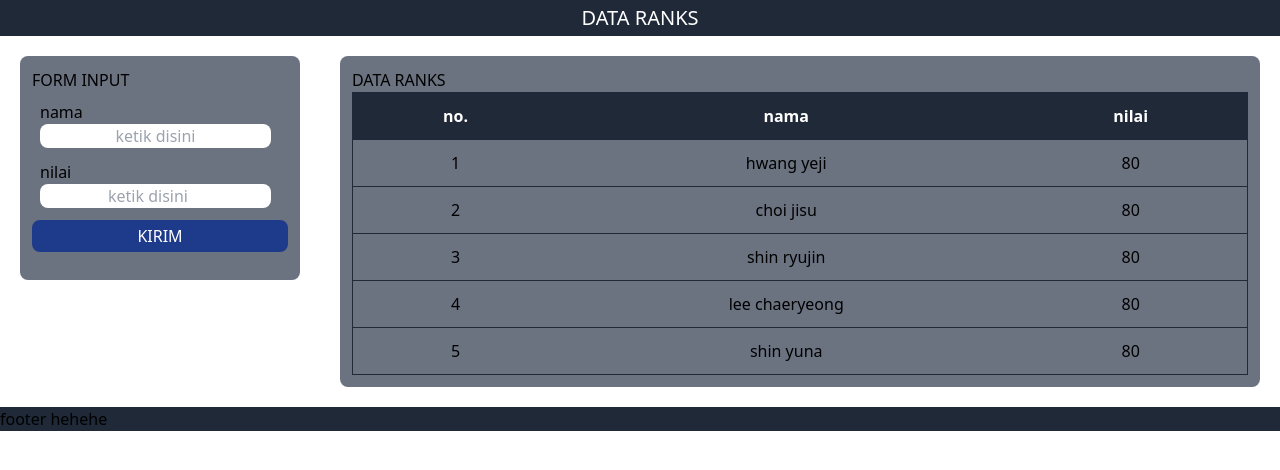
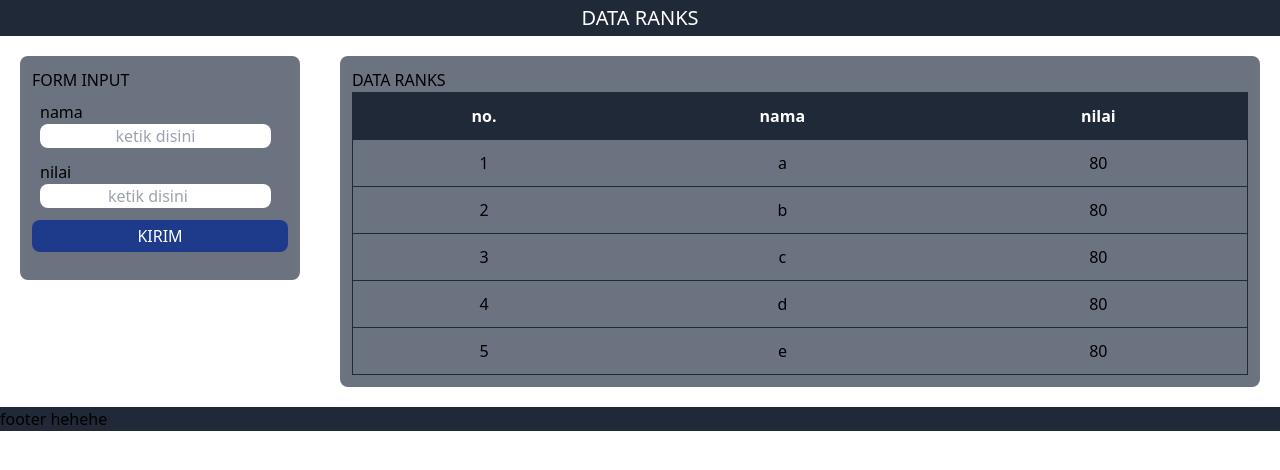
Before and after one commit to putrinailah/tugas_tailwind, a plain HTML site: page tugas_tailwind/index.html in a window 1280 px wide. Drawn offline with nearby package versions, Linux system fonts and the light colour scheme.

Commit message:
index.html

```diff
--- a/tugas_tailwind/index.html
+++ b/tugas_tailwind/index.html
@@ -48,27 +48,27 @@
                             <tbody class="text-center border border-gray-800 ">
                                 <tr class="border border-gray-800">
                                     <td class="px-6 py-3">1</td>
-                                    <td class="px-6 py-3">hwang yeji</td>
+                                    <td class="px-6 py-3">a</td>
                                     <td class="px-6 py-3">80</td>
                                 </tr>
                                 <tr class="border border-gray-800">
                                     <td class="px-6 py-3">2
-                                    <td class="px-6 py-3">choi jisu</td>
+                                    <td class="px-6 py-3">b</td>
                                     <td class="px-6 py-3">80</td>
                                 </tr>
                                 <tr class="border border-gray-800">
                                     <td class="px-6 py-3">3</td>
-                                    <td class="px-6 py-3">shin ryujin</td>
+                                    <td class="px-6 py-3">c</td>
                                     <td class="px-6 py-3">80</td>
                                 </tr>
                                 <tr class="border border-gray-800">
                                     <td class="px-6 py-3">4</td>
-                                    <td class="px-6 py-3">lee chaeryeong</td>
+                                    <td class="px-6 py-3">d</td>
                                     <td class="px-6 py-3">80</td>
                                 </tr>
                                 <tr class="border border-gray-800">
                                     <td class="px-6 py-3">5</td>
-                                    <td class="px-6 py-3">shin yuna</td>
+                                    <td class="px-6 py-3">e</td>
                                     <td class="px-6 py-3">80</td>
                                 </tr>
                             </tbody>
```
